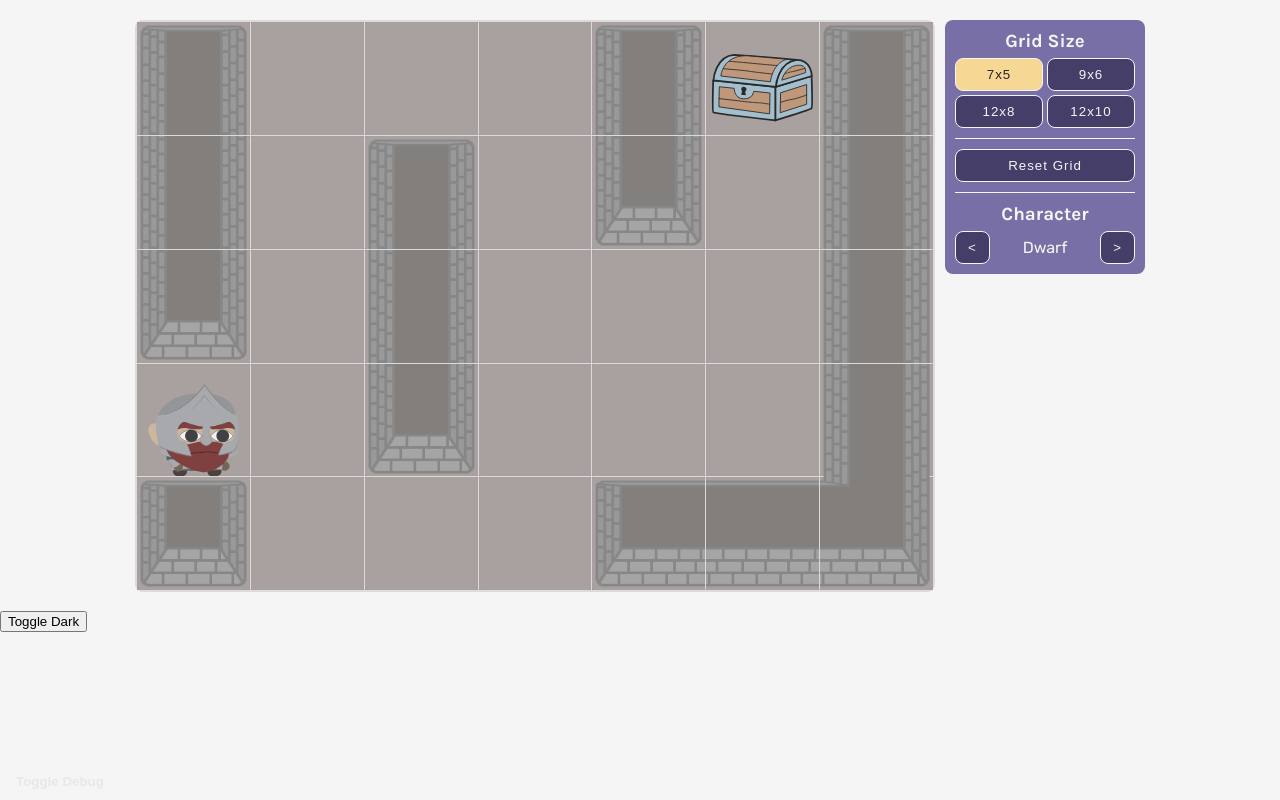
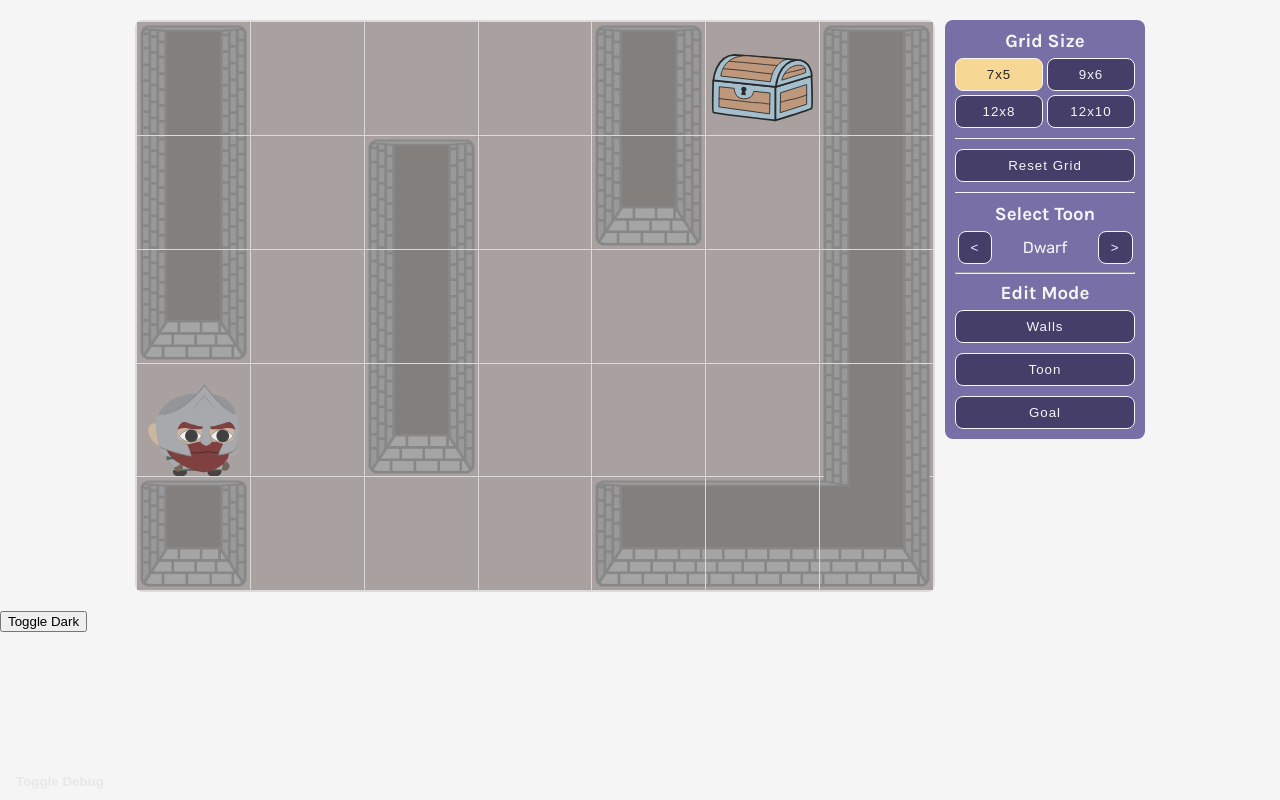
Before and after one commit to mannewdan/dungeon-sim, a React (Vite) app: page / in a window 1280 px wide. Built offline with nearby package versions, Linux system fonts and the light colour scheme.

Commit message:
edit buttons

```diff
--- a/src/components/Control.tsx
+++ b/src/components/Control.tsx
@@ -41,12 +41,25 @@ export function Control({
         </button>
       </div>
 
-      <div className="control__toon">
-        <h3>Character</h3>
-        <div className="control__toon--selector">
-          <button onClick={() => incrementToonIndex(-1)}>{"<"}</button>
-          <span>{toonName}</span>
-          <button onClick={() => incrementToonIndex(1)}>{">"}</button>
+      <div className="control__right-container">
+        <div className="control__toon">
+          <h3>Select Toon</h3>
+          <div className="control__toon--selector">
+            <button onClick={() => incrementToonIndex(-1)}>{"<"}</button>
+            <span>{toonName}</span>
+            <button onClick={() => incrementToonIndex(1)}>{">"}</button>
+          </div>
+        </div>
+
+        <hr></hr>
+
+        <div className="control__edit">
+          <h3>Edit Mode</h3>
+          <div className="control__edit--buttons">
+            <button>Walls</button>
+            <button>Toon</button>
+            <button>Goal</button>
+          </div>
         </div>
       </div>
     </div>
--- a/src/css/main.css
+++ b/src/css/main.css
@@ -58,6 +58,10 @@ img {
 }
 .control h3 {
   margin-bottom: 6px;
+  text-align: center;
+}
+.control hr {
+  width: 100%;
 }
 .light .control {
   background-color: #786fa6;
@@ -88,7 +92,6 @@ img {
   background-color: #fbe9c3;
 }
 .control__size {
-  text-align: center;
   width: 100%;
 }
 @media (min-width: 800px) {
@@ -105,16 +108,28 @@ img {
   margin-bottom: 10px;
   border-bottom: 1px solid hsl(0deg, 0%, 96%);
 }
-.control__toon {
-  text-align: center;
+.control__right-container {
   width: 100%;
+  display: flex;
+  flex-direction: column;
+  justify-content: space-between;
 }
 .control__toon--selector {
   display: flex;
   justify-content: space-between;
   align-items: center;
-  max-width: 250px;
+  max-width: 175px;
   margin: 0 auto;
+}
+.control__edit--buttons {
+  display: flex;
+  justify-content: center;
+  gap: 10px;
+}
+@media (min-width: 800px) {
+  .control__edit--buttons {
+    flex-direction: column;
+  }
 }
 .control--size-reset-button {
   width: 100%;
--- a/src/sass/layout/_control.scss
+++ b/src/sass/layout/_control.scss
@@ -21,6 +21,10 @@
 
   & h3 {
     margin-bottom: 6px;
+    text-align: center;
+  }
+  & hr {
+    width: 100%;
   }
 
   .light & {
@@ -59,7 +63,6 @@
   }
 
   &__size {
-    text-align: center;
     width: 100%;
 
     @media (min-width: $bp-medium) {
@@ -77,16 +80,30 @@
       border-bottom: 1px solid $white;
     }
   }
+  &__right-container {
+    width: 100%;
+    display: flex;
+    flex-direction: column;
+    justify-content: space-between;
+  }
   &__toon {
-    text-align: center;
-    width: 100%;
-
     &--selector {
       display: flex;
       justify-content: space-between;
       align-items: center;
-      max-width: 250px;
+      max-width: 175px;
       margin: 0 auto;
+    }
+  }
+  &__edit {
+    &--buttons {
+      display: flex;
+      justify-content: center;
+      gap: 10px;
+
+      @media (min-width: $bp-medium) {
+        flex-direction: column;
+      }
     }
   }
 
```
Also changed, not shown: 1 other file (tests, documents, lock files or other folders).
